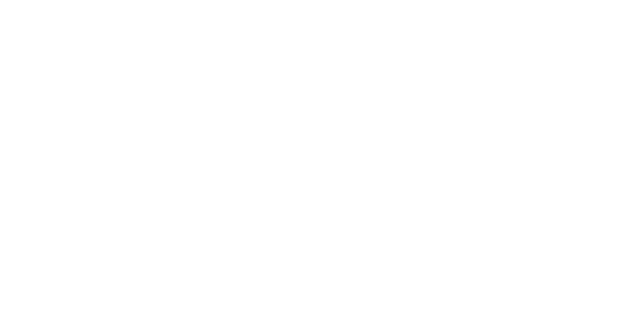
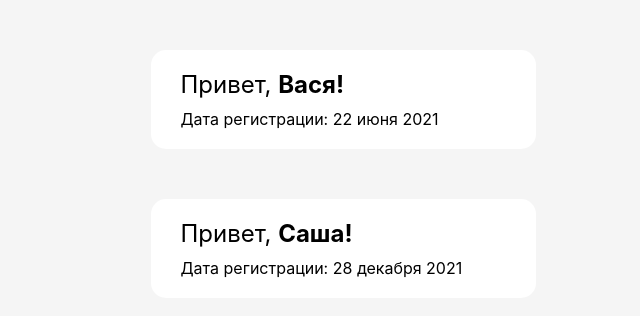
Before and after one commit to DinarW/archakov-tutorials, a React (Create React App) app: page / in a window 1280 px wide. Shown: the top 316 px of the page, without its empty margins (297-937 px from the left). Built offline with nearby package versions, Linux system fonts and the light colour scheme.

Commit message:
Сделал ДЗ№1

```diff
--- a/src/index.js
+++ b/src/index.js
@@ -1,9 +1,11 @@
 import React from 'react';
 import ReactDOM from 'react-dom';
 import './index.css';
+import App from './tutorial-1/App'
 
 ReactDOM.render(
   <React.StrictMode>
+    <App />
   </React.StrictMode>,
   document.getElementById('root')
 );
--- /dev/null
+++ b/src/tutorial-1/App.css
@@ -0,0 +1,20 @@
+body {
+  background-color: whitesmoke;
+}
+
+.content {
+  margin: 50px auto;
+  padding: 20px 30px;
+  width: 325px;
+  background-color: white;
+  border-radius: 15px;
+}
+
+.content h2 {
+  font-weight: normal;
+  margin: 0 0 10px 0;
+}
+
+.content p {
+  margin: 0;
+}
--- /dev/null
+++ b/src/tutorial-1/App.js
@@ -0,0 +1,14 @@
+import './App.css';
+import Profile from './components/profile';
+import ProfileClass from './components/ProfileClass';
+
+function App() {
+  return (
+    <div className="App">
+      <Profile name = 'Вася' registredAt = {new Date(2021, 5, 22)}/>
+      <ProfileClass name= 'Саша' registredAt = {new Date(2021, 11, 28)}/>
+    </div>
+  );
+}
+
+export default App;
--- /dev/null
+++ b/src/tutorial-1/components/ProfileClass.js
@@ -0,0 +1,14 @@
+import React from "react"
+import parseDate from "./parseDate"
+
+export default class Profile extends React.Component {
+  render() {
+    const correctDate = parseDate(this.props.registredAt)
+    return (
+      <div className='content'>
+        <h2>Привет, <b>{this.props.name}!</b></h2>
+        <p>Дата регистрации: {correctDate}</p>
+      </div>
+    )
+  }
+}
--- /dev/null
+++ b/src/tutorial-1/components/parseDate.js
@@ -0,0 +1,10 @@
+function parseDate(date) {
+  const options = {
+    day: 'numeric',
+    month: 'long',
+    year: 'numeric',
+  };
+  return date.toLocaleDateString("ru", options).replace('г.', '');
+}
+
+export default parseDate;
--- /dev/null
+++ b/src/tutorial-1/components/profile.js
@@ -0,0 +1,13 @@
+import parseDate from "./parseDate";
+
+function Profile(props) {
+  const correctDate = parseDate(props.registredAt);
+  return (
+    <div className='content'>
+      <h2>Привет, <b>{props.name}!</b></h2>
+      <p>Дата регистрации: {correctDate}</p>
+    </div>
+  )
+}
+
+export default Profile;
```
